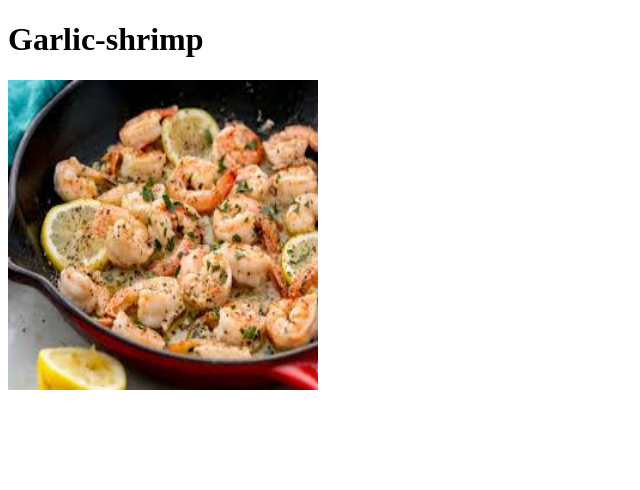
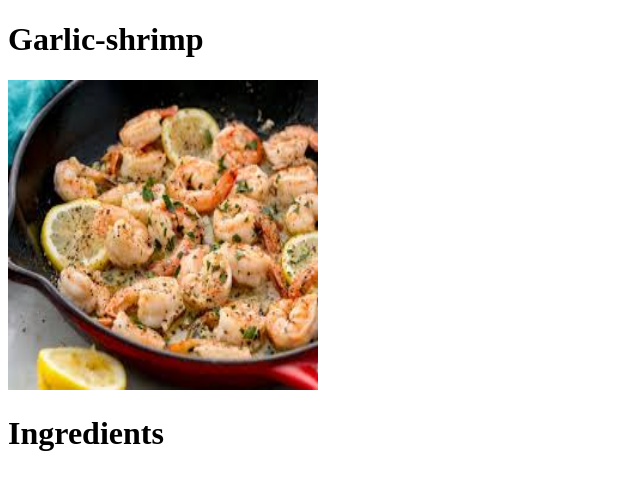
Before and after one commit to robita1/odin-recipes, a plain HTML site: page recipes/garlic-shrimp.html in a window 1280 px wide. Shown: the whole page, without its empty margins (0-640 px from the left). Drawn offline with Linux system fonts and the light colour scheme.

Commit message:
add heading
add an “Ingredients” heading

```diff
--- a/recipes/garlic-shrimp.html
+++ b/recipes/garlic-shrimp.html
@@ -8,5 +8,6 @@
 <body>
     <h1>Garlic-shrimp</h1>
     <img src="../images/garlic-shrimp.jpg" height="310" width="310" alt="garlic-shrimp">
+    <h1>Ingredients</h1>
 </body>
 </html>
```
Also changed, not shown: styles.css (added).
